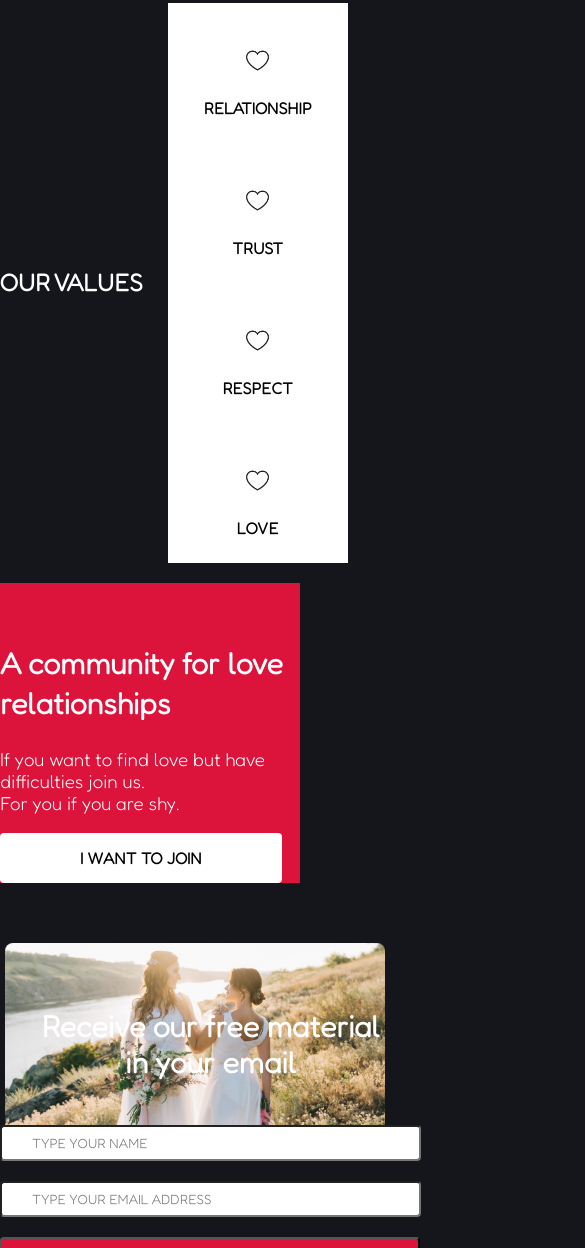
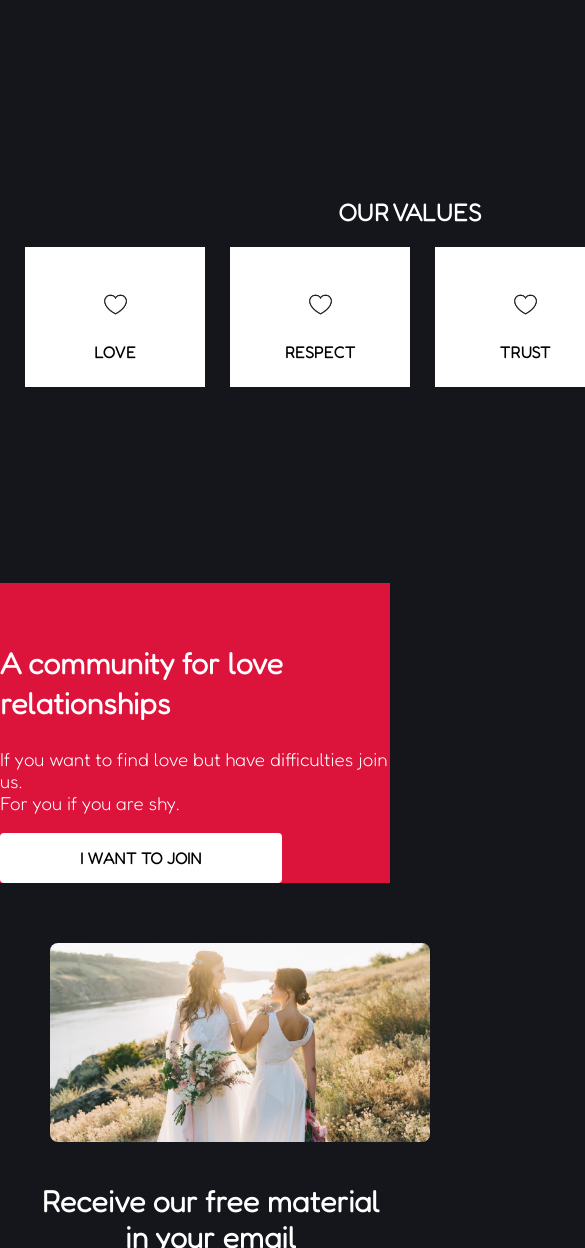
Before and after one commit to vnessagm/lovedate, a plain HTML site: page index.html in a window 390 px wide. Shown: the part 752-2000 px from the top of the page, 585 px wide, since content can reach past the window. Drawn offline with Linux system fonts and the light colour scheme.

Commit message:
Update sytle.css

```diff
--- a/assets/sytle.css
+++ b/assets/sytle.css
@@ -28,6 +28,7 @@ header{
     justify-content: center;
     margin-top: 100px;
     flex-wrap:wrap;
+
 
 }
 
@@ -82,8 +83,7 @@ header{
 }
 .cards{
     display: flex;
-    flex-direction: row;
-    flex-wrap:wrap;
+    flex-direction: row-reverse;
 
 }
 
@@ -103,6 +103,7 @@ header{
     font-weight: bold;
     cursor: pointer;
     flex-wrap:wrap;
+
 }
 
 .card img {
@@ -119,7 +120,6 @@ header{
     margin-top: 100px;
     background-color: crimson;
     height:300px;
-    width:300px;
     flex-wrap:wrap;
 }
 
@@ -200,3 +200,9 @@ input::placeholder{
     background-color:rgb(226, 67, 99);
     transition: 2s all;
 }
+
+
+   @media (max-width:980px){
+       .area_form h2{
+           margin-top: 200px;
+   }
```
